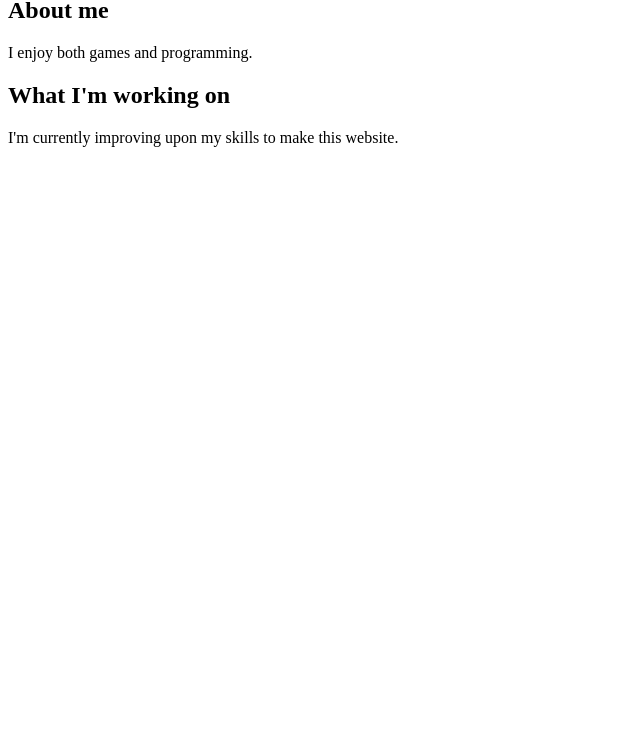
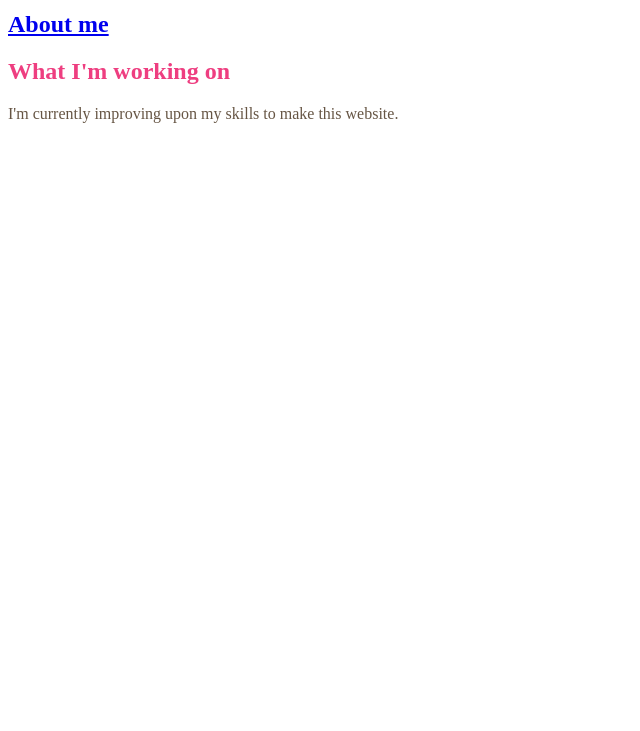
Before and after one commit to DiamondBlastXL/mywebsite, a plain HTML site: page index.html in a window 1280 px wide. Shown: the part 69-800 px from the top of the page, without its empty margins (0-640 px from the left). Drawn offline with Linux system fonts and the light colour scheme.

Commit message:
Update index.html

```diff
--- a/index.html
+++ b/index.html
@@ -1,12 +1,14 @@
+<!DOCTYPE html>
 <html>
+    <head>
+        <title>My Website</title>
+        <link href="css/index.css" type="text/css" rel="stylesheet">
+    </head>
     <h1>
         Hello, I'm Diamond_Blast_XL!
     </h1>
     <body>
-        <h2>About me</h2>
-        <p>
-            I enjoy both games and programming.
-        </p>
+        <h2><a href="about.html">About me</a></h2>
         <h2>What I'm working on</h2>
         <p>
             I'm currently improving upon my skills to make this website.
```
